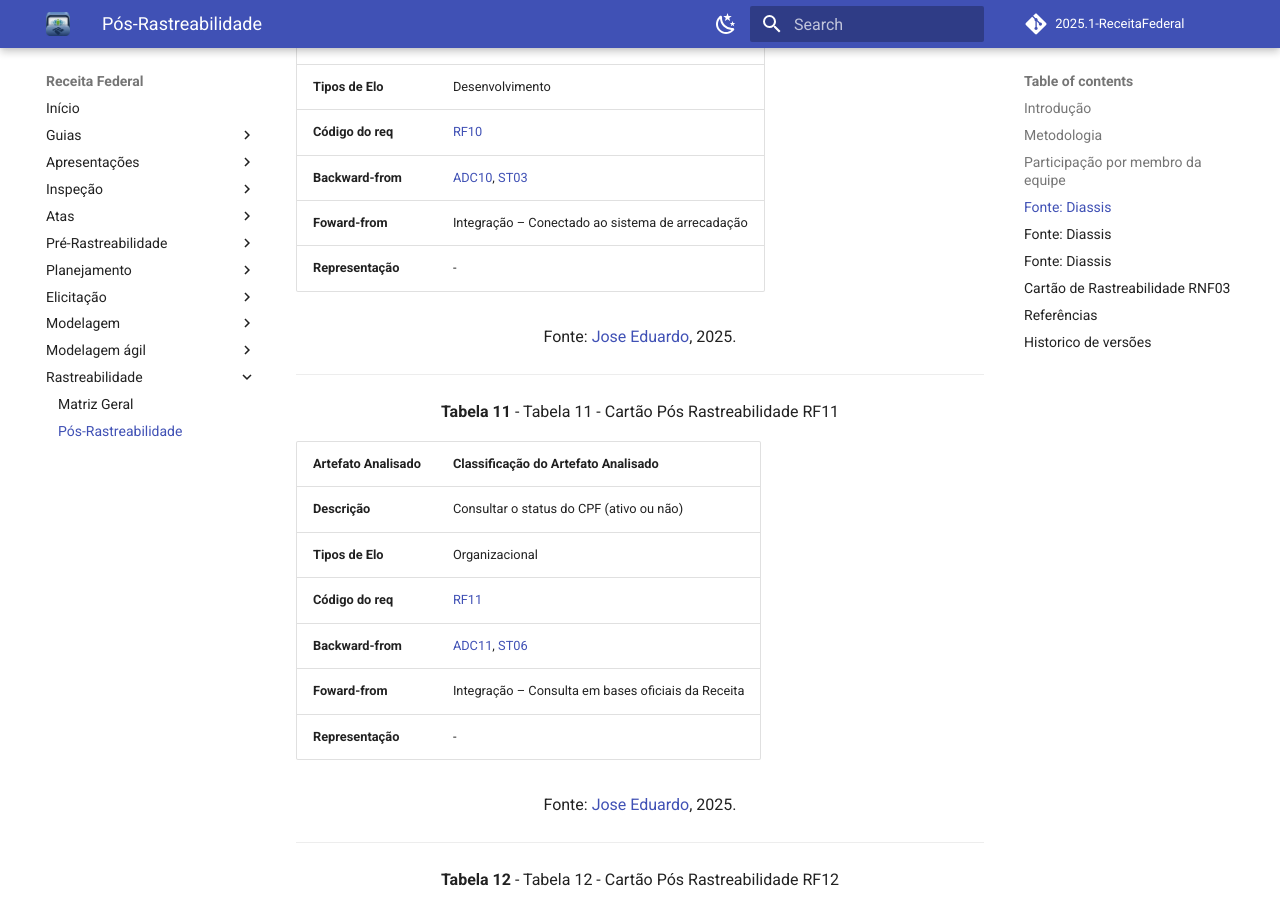
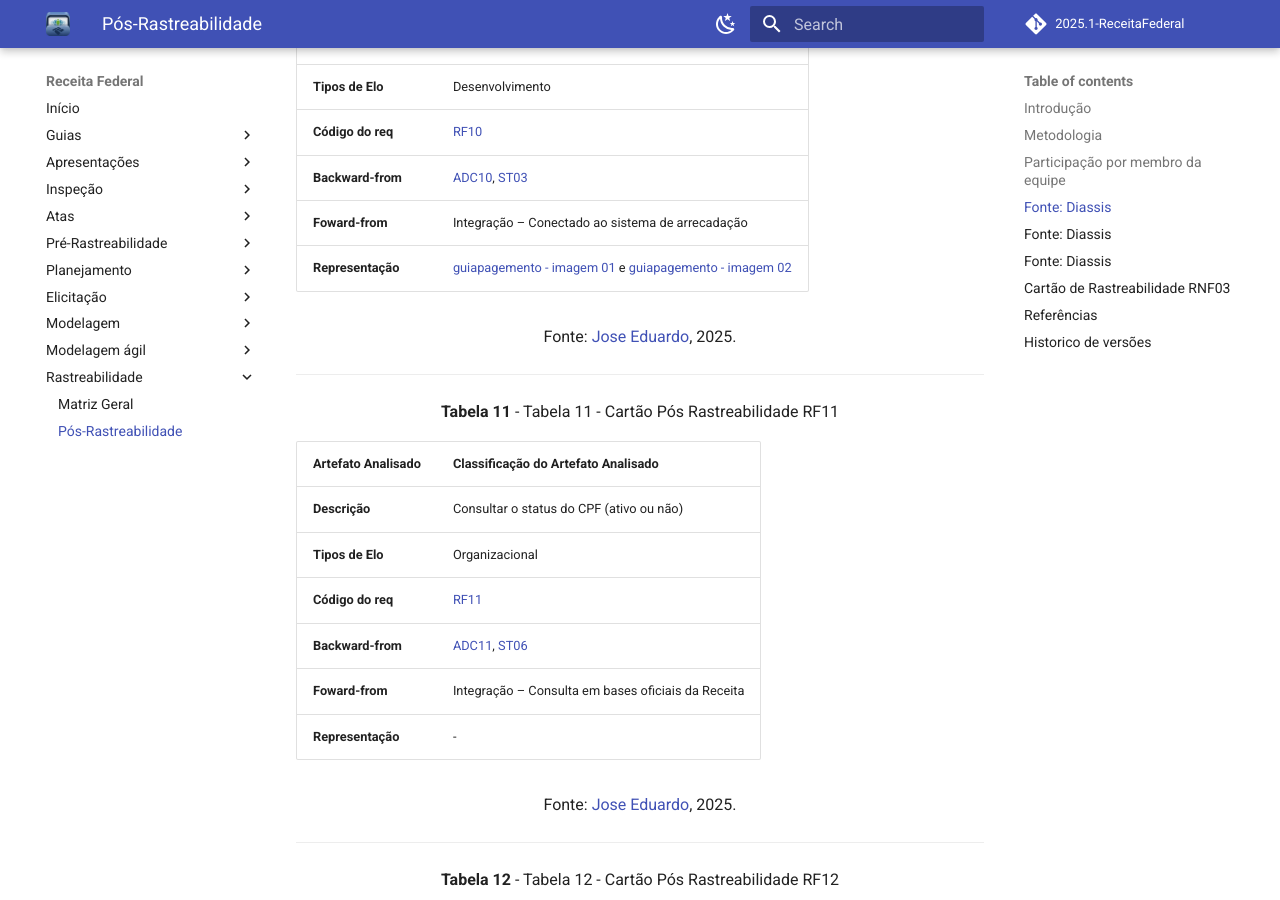
Before and after one commit to Requisitos-de-Software/2025.1-Meu-INSS, an MkDocs documentation site: the page built from docs/rastreabilidade/pos-rastreabilidade.md, in a window 1280 px wide and 900 px high, scrolled down 2530 px. Built offline with MkDocs 1.6.1 and Material for MkDocs 9.7.7, drawn with Linux system fonts in a browser that asks for light colours; comment, search, counter and statistics services are not loaded.

```diff
--- a/docs/rastreabilidade/pos-rastreabilidade.md
+++ b/docs/rastreabilidade/pos-rastreabilidade.md
@@ -79,7 +79,7 @@ Fonte:
 | **Código do req** | [RF10](https://requisitos-de-software.github.io/2025.1-ReceitaFederal/elicitacao/requisitos-elicitados/#rf10) |
 | **Backward-from** | [ADC10](https://requisitos-de-software.github.io/2025.1-ReceitaFederal/elicitacao/analisededocumentos/), [ST03](https://requisitos-de-software.github.io/2025.1-ReceitaFederal/elicitacao/storytelling/) |
 | **Foward-from** |  Integração – Conectado ao sistema de arrecadação |
-| **Representação** | - |
+| **Representação** |[guiapagemento - imagem 01](../assets/prints-jose/guia-pagemento%20(1).jpg) e [guiapagemento - imagem 02](../assets/prints-jose/guia-pagemento%20(2).jpg)|
 
 <font size="3"><p style="text-align: center">Fonte: [Jose Eduardo](https://github.com/jevprado), 2025.</p></font>
 
```
Also changed, not shown: docs/assets/prints-jose/guia-pagemento (1).jpg (added), docs/assets/prints-jose/guia-pagemento (2).jpg (added).
